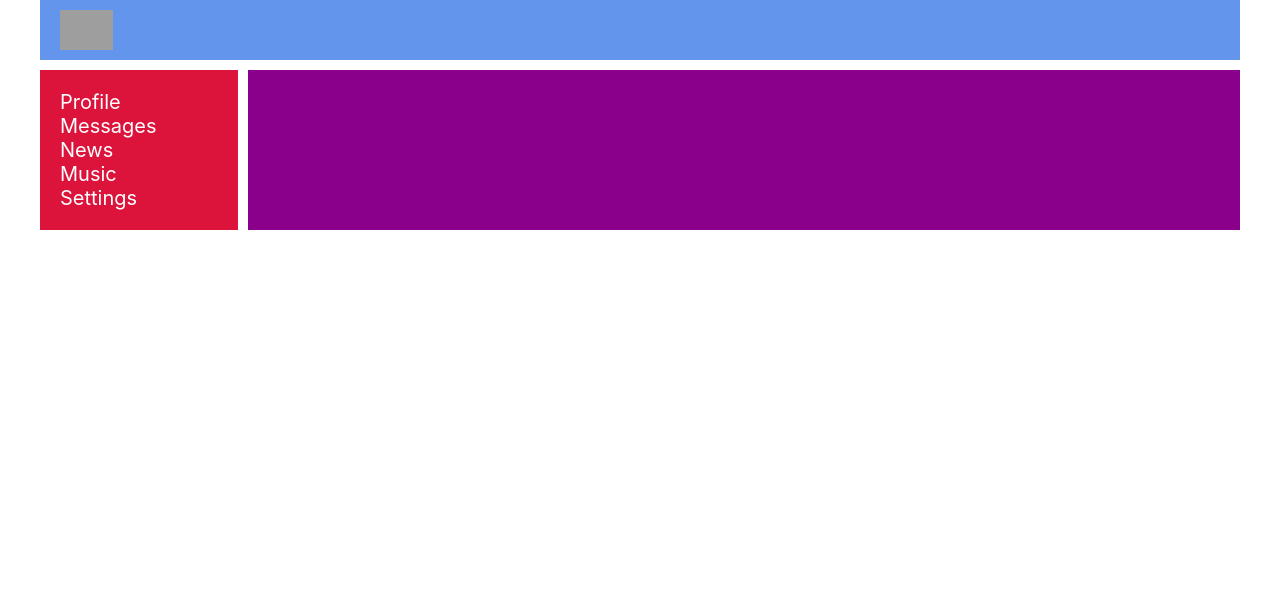
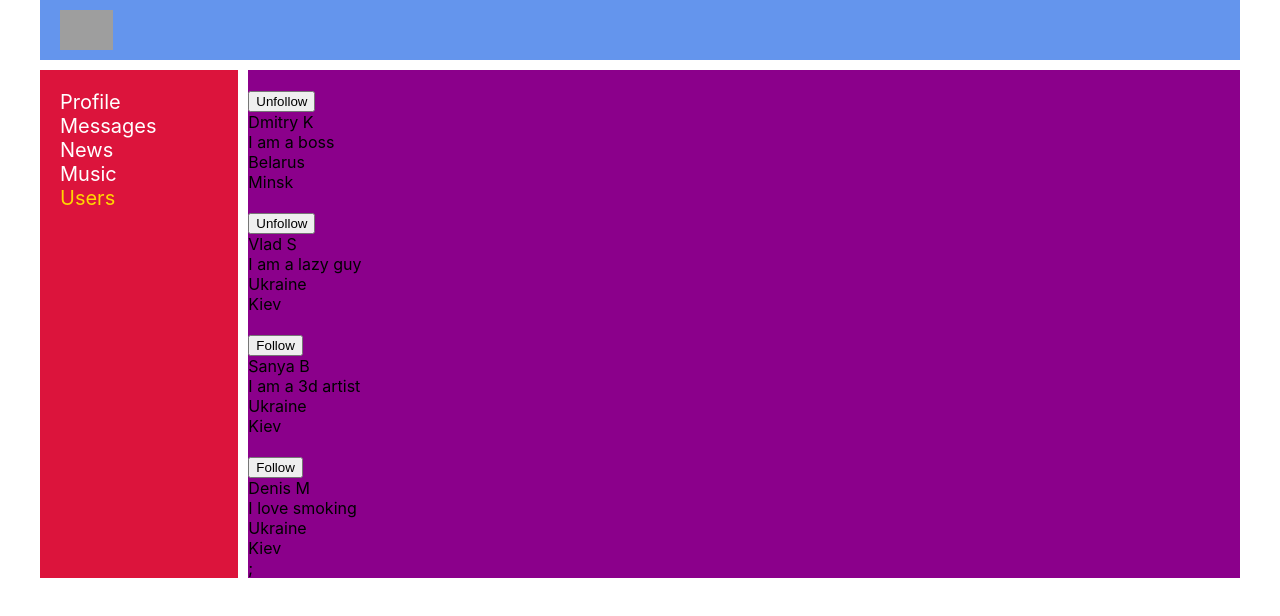
Before and after one commit to devshum/social-network, a React (Create React App) app: page /users in a window 1280 px wide. Shown: the top 616 px of the page. Built offline with nearby package versions, Linux system fonts and the light colour scheme; grey boxes are pictures that could not be loaded.

Commit message:
users API

```diff
--- a/src/App.js
+++ b/src/App.js
@@ -7,6 +7,7 @@ import DialogsContainer from './components/Dialogs/DialogsContainer';
 import News from './components/News/News';
 import Music from './components/Music/Music';
 import Settings from './components/Settings/Settings';
+import UsersContainer from './components/Users/UsersContainer';
 
 import './App.css';
 import { Route } from 'react-router-dom';
@@ -20,6 +21,7 @@ const App = props => {
 
           <Route path="/profile" render={() => <Profile /> }  />
           <Route path="/dialogs" render={() => <DialogsContainer /> } />
+          <Route path="/users" render={() => <UsersContainer /> } />
 
           <Route path="/news" component={News} />
           <Route path="/music" component={Music} />
--- a/src/components/Nav/Nav.js
+++ b/src/components/Nav/Nav.js
@@ -19,7 +19,7 @@ const Nav = () => (
             <NavLink to="/music" activeClassName={classes.active}>Music</NavLink>
           </li>
           <li>
-            <NavLink to="/settings" activeClassName={classes.active}>Settings</NavLink>
+            <NavLink to="/users" activeClassName={classes.active}>Users</NavLink>
           </li>
         </ul>
     </nav>
--- a/src/components/Profile/MyPosts/MyPostsContainer.js
+++ b/src/components/Profile/MyPosts/MyPostsContainer.js
@@ -2,12 +2,7 @@ import { updateNewPostActionCreator, addPostActionCreater } from '../../../redux
 import MyPosts from './MyPosts';
 import { connect } from 'react-redux';
 
-const mapStateToProps = state => {
-
-    return {
-        postsPage: state.profilePage
-    }
-};
+const mapStateToProps = state => ({ postsPage: state.profilePage });
 
 const mapDispatchToProps = dispatch => ({
     addPost: () => dispatch(addPostActionCreater()),
--- /dev/null
+++ b/src/components/Users/Users.js
@@ -0,0 +1,87 @@
+
+import React from 'react';
+import styles from './Users.module.css';
+
+let Users = props => {
+
+    if(props.users.length === 0) {
+        props.setUsers( [
+            {
+                id: 1,
+                img: '',
+                fullName: 'Dmitry K',
+                location: {
+                    city: 'Minsk',
+                    country: 'Belarus'
+                },
+                status: 'I am a boss',
+                followed: true
+            },
+
+            {
+                id: 2,
+                img: '',
+                fullName: 'Vlad S',
+                location: {
+                    city: 'Kiev',
+                    country: 'Ukraine'
+                },
+                status: 'I am a lazy guy',
+                followed: true
+            },
+
+            {
+                id: 3,
+                img: '',
+                fullName: 'Sanya B',
+                location: {
+                    city: 'Kiev',
+                    country: 'Ukraine'
+                },
+                status: 'I am a 3d artist',
+                followed: false
+            },
+
+            {
+                id: 4,
+                img: '',
+                fullName: 'Denis M',
+                location: {
+                    city: 'Kiev',
+                    country: 'Ukraine'
+                },
+                status: 'I love smoking',
+                followed: false
+            }
+        ] );
+    };
+
+    return (
+        <div>
+        {
+            props.users.map(user => <div key={user.id}>
+                <span>
+                    <div>
+                        <img src={user.photoUrl} className={styles.userPhoto} />
+                    </div>
+                    <div>
+                        <button onClick={() => props.toggleFollow(user.id)}>{user.followed ? 'Unfollow' : 'Follow'}</button>
+
+                    </div>
+                </span>
+                <span>
+                    <span>
+                        <div>{user.fullName}</div>
+                        <div>{user.status}</div>
+                    </span>
+                    <span>
+                        <div>{user.location.country}</div>
+                        <div>{user.location.city}</div>
+                    </span>
+                </span>
+            </div>)
+        };
+    </div> )
+};
+
+export default Users;
--- /dev/null
+++ b/src/components/Users/UsersContainer.js
@@ -0,0 +1,14 @@
+import Users from "./Users";
+import {connect} from "react-redux";
+
+import { toggleFollowActionCreator,
+         setUsersActionCreator } from "../../redux/users-reducer";
+
+let mapStateToProps = state => ({ users: state.usersPage.usersData });
+
+let mapDispatchToProps = dispatch => ({
+    toggleFollow: userID => dispatch(toggleFollowActionCreator(userID)),
+    setUsers: users => dispatch(setUsersActionCreator(users))
+});
+
+export default connect(mapStateToProps, mapDispatchToProps)(Users);
--- a/src/redux/profile-reducer.js
+++ b/src/redux/profile-reducer.js
@@ -17,10 +17,6 @@ const initialState = {
 };
 
 const profileReducer = (state = initialState, action) => {
-    const newState = {
-      ...state,
-      postsData: [...state.postsData]
-    }
 
     switch(action.type) {
         case ADD_POST: {
--- a/src/redux/redux-store.js
+++ b/src/redux/redux-store.js
@@ -3,10 +3,12 @@ import  { combineReducers, createStore } from 'redux';
 
 import profileReducer from './profile-reducer';
 import dialogsReducer from './dialogs-reducer';
+import usersReducer from './users-reducer';
 
 const reducersBundle = combineReducers({
     profilePage: profileReducer,
-    dialogsPage: dialogsReducer
+    dialogsPage: dialogsReducer,
+    usersPage: usersReducer
 });
 
 const store = createStore(reducersBundle);
--- /dev/null
+++ b/src/redux/users-reducer.js
@@ -0,0 +1,34 @@
+const TOGGLE_FOLLOW = 'TOGGLE_FOLLOW';
+const SET_USERS = 'SET-USERS';
+
+const initialState = {
+    usersData: []
+};
+
+const usersReducer = (state = initialState, action) => {
+    switch(action.type) {
+        case TOGGLE_FOLLOW:
+            return {
+                ...state,
+                usersData: state.usersData.map(user => {
+                    if(user.id === action.userID) {
+                        return {...user, followed: !user.followed }
+                    }
+
+                    return user;
+                })
+            }
+
+        case SET_USERS:
+            return { ...state, usersData: [ ...state.usersData, ...action.users ] }
+
+        default:
+            return state;
+    }
+}
+
+
+export const toggleFollowActionCreator = userID => ({type: TOGGLE_FOLLOW, userID })
+export const setUsersActionCreator = users => ({type: SET_USERS, users })
+
+export default usersReducer;
```
Also changed, not shown: src/components/Users/Users.module.css (added).
